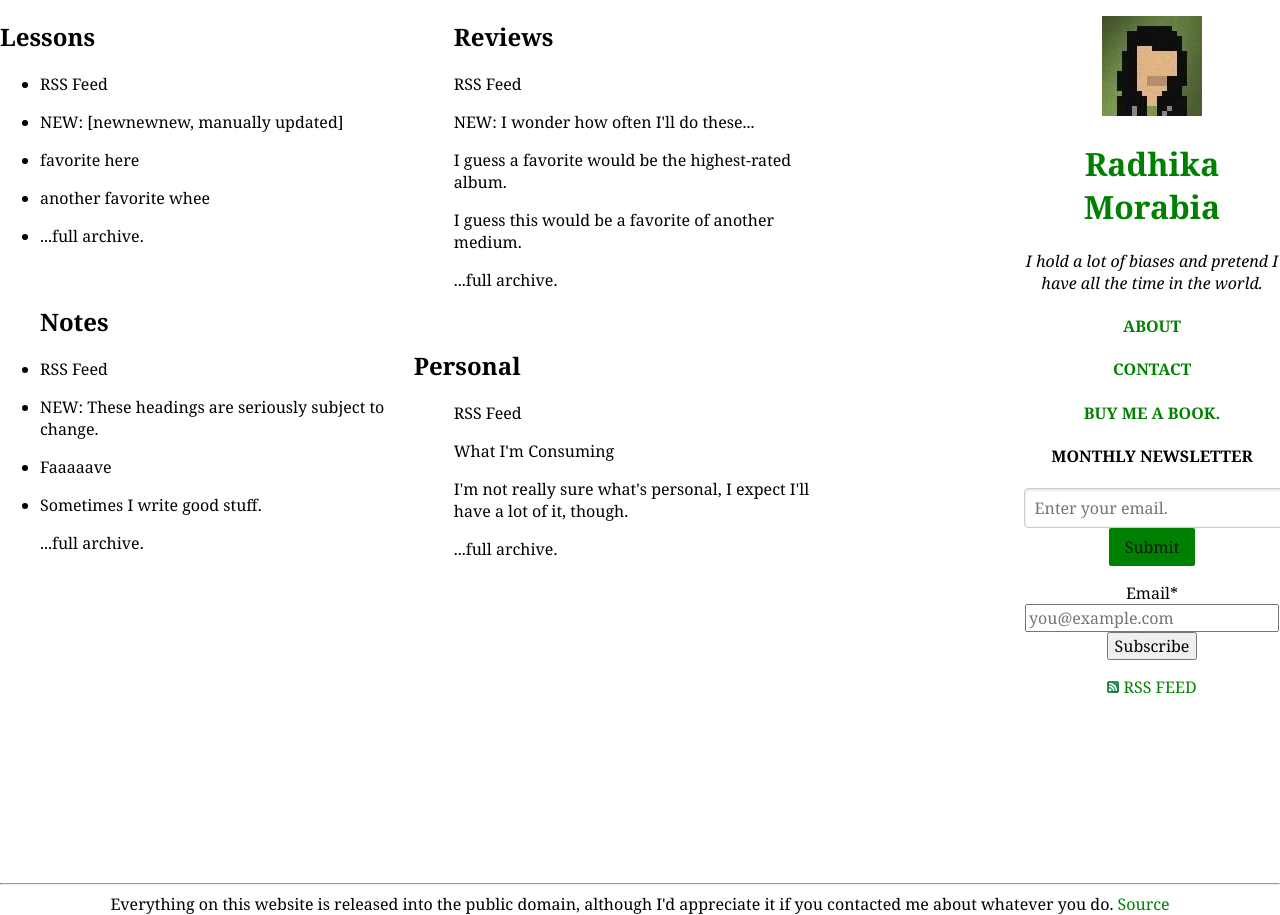
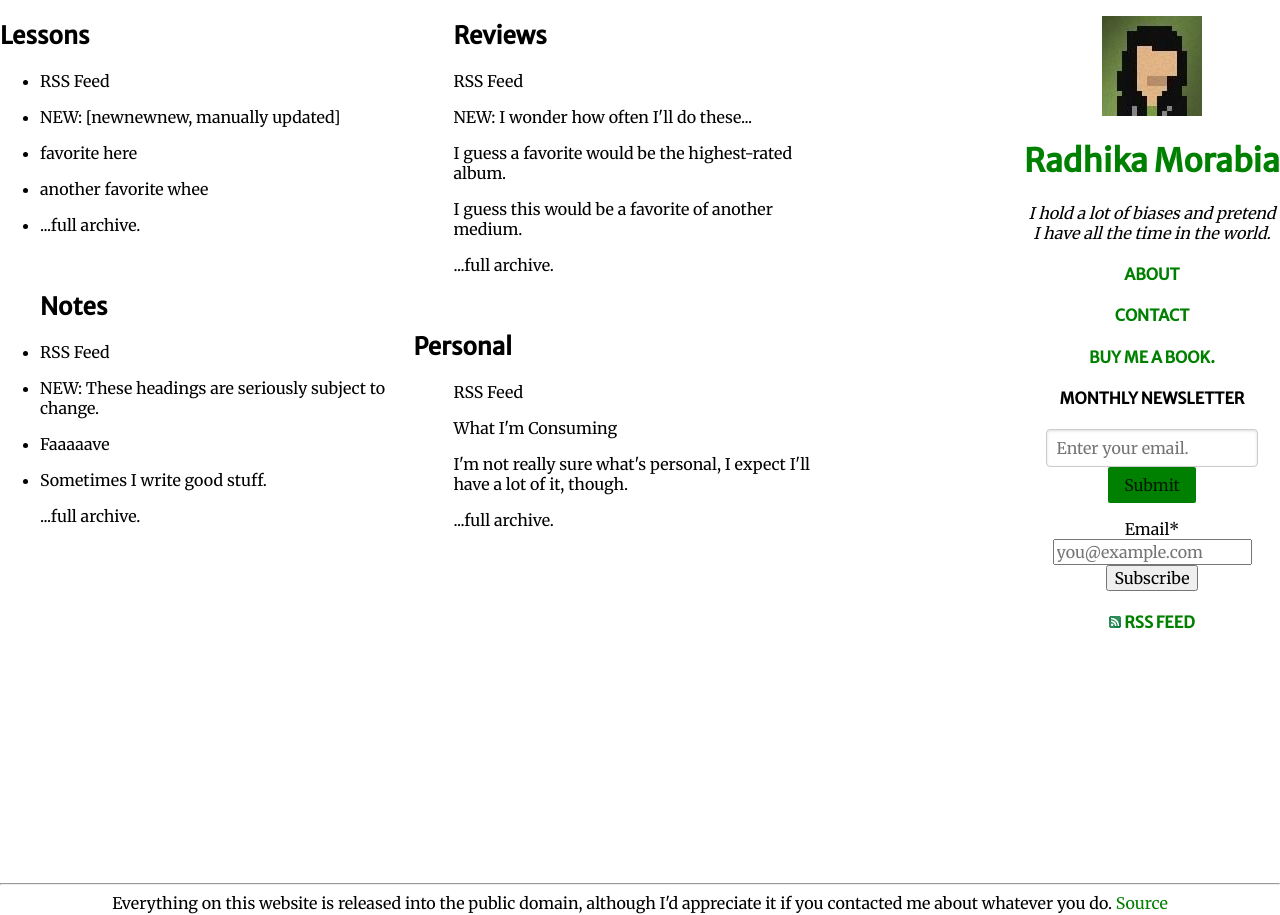
Before and after one commit to rmorabia/radhika.dev, a Jekyll site: the page built from index.html, in a window 1280 px wide. Built offline with Jekyll 4.4.1, drawn with Linux system fonts in a browser that asks for light colours; Markdown is read by kramdown in place of the engine named in the settings.

Commit message:
change font to merriweather and merriweather sans, un-underline links

```diff
--- a/_layouts/default.html
+++ b/_layouts/default.html
@@ -3,8 +3,10 @@
     <head>
         <meta charset="utf-8">
         <title>{{ page.title }}</title>
+        <link href='http://fonts.googleapis.com/css?family=Merriweather+Sans' rel='stylesheet' type='text/css'>
+        <link href='http://fonts.googleapis.com/css?family=Merriweather&subset=latin,latin-ext' rel='stylesheet' type='text/css'>
         <link rel="stylesheet" href="/css/syntax.css">
-        <link rel="icon" type"image/ico" href="/css/favicon.ico"></link>
+        <link rel="icon" href="/css/favicon.ico"></link>
     <link rel="stylesheet" href="/css/pure-min.css">
         <link rel="stylesheet" href="/css/stylesheet.css">
 <meta name="description" CONTENT="I hold a lot of biases and pretend I have all the time in the world.">
@@ -227,7 +229,7 @@
 </script>
 </p>
 </p>
-                <p><a href=""><img src="/css/rss.png"/></a> <a href="">RSS FEED</a></p>
+                <h4><a href=""><img src="/css/rss.png"/></a> <a href="">RSS FEED</a></h4>
                 </center>
             </div>
         </div>
--- a/css/stylesheet.css
+++ b/css/stylesheet.css
@@ -1,12 +1,16 @@
+h1, h2, h3, h4, h5, h6 {
+    font-family: 'Merriweather Sans', 'Merriweather', serif;
+}
+
 html, button, input, select, textarea,
 .pure-g [class *= "pure-u"],
 .pure-g-r [class *= "pure-u"] {
-    font-family: Georgia, Times, "Times New Roman", serif;
+    font-family: 'Merriweather', serif;
 }
 
 :link {
     color: green;
-    text-decoration-line: none;
+    text-decoration: none;
 }
 
 :visited {
```
